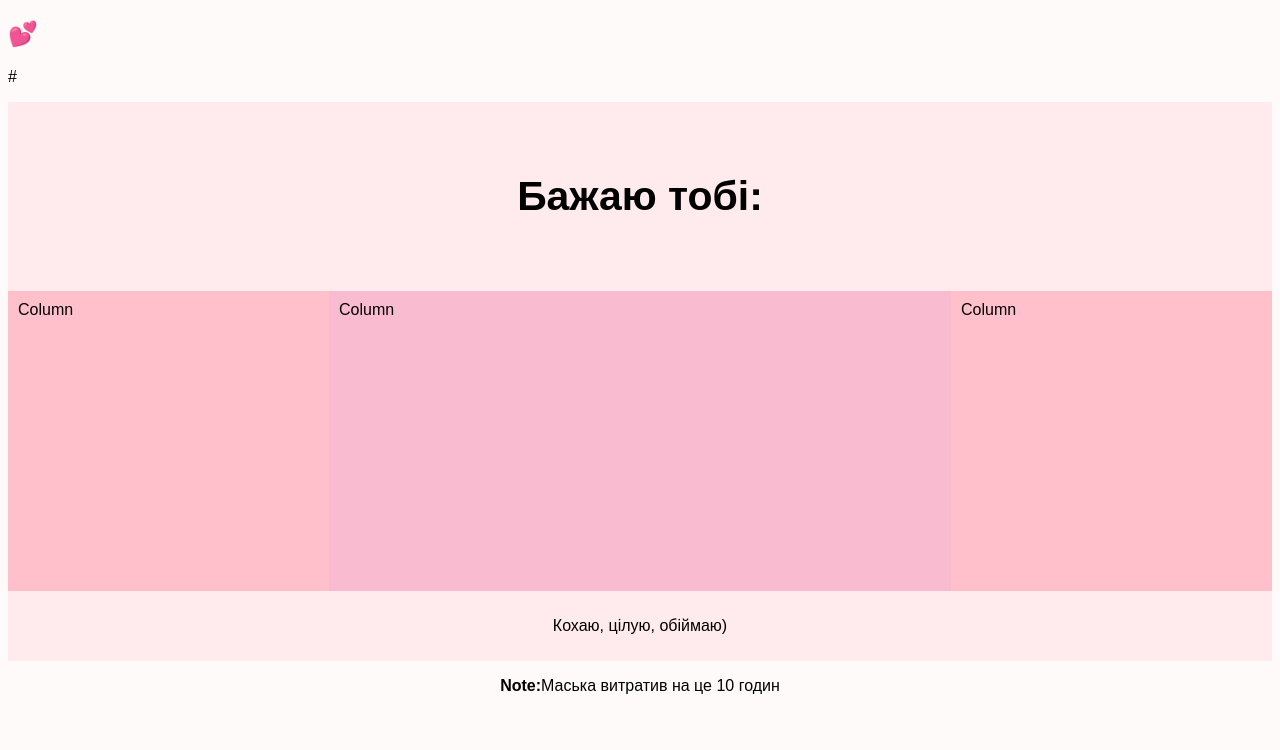
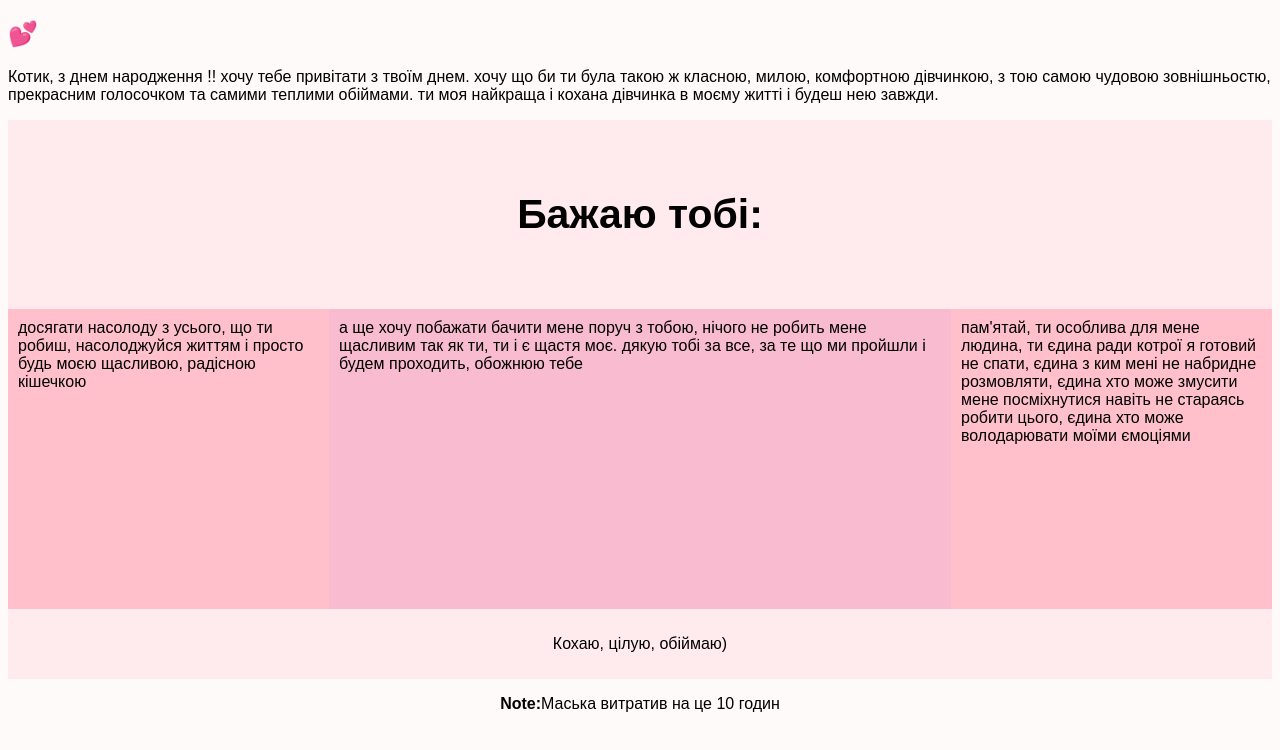
Before and after one commit to Gsjwhrbf/main, a plain HTML site: page index.html in a window 1280 px wide. Drawn offline with nearby package versions, Linux system fonts and the light colour scheme.

Commit message:
first commit

```diff
--- a/index.html
+++ b/index.html
@@ -11,7 +11,7 @@
 </head>
 <body>
     <h2>💕</h2>
-<p>#</p>
+<p>Котик, з днем народження !! хочу тебе привітати з твоїм днем. хочу що би ти була такою ж класною, милою, комфортною дівчинкою, з тою самою чудовою зовнішньостю, прекрасним голосочком та самими теплими обіймами. ти моя найкраща і кохана дівчинка в моєму житті і будеш нею завжди.</p>
 
 
 <div class="header">
@@ -19,9 +19,9 @@
 </div>
 
 <div class="row">
-  <div class="column side" style="background-color:#FFC0CB;">Column</div>
-  <div class="column middle" style="background-color:#F8BBD0;">Column</div>
-  <div class="column side" style="background-color:#FFC0CB;">Column</div>
+  <div class="column side" style="background-color:#FFC0CB;">досягати насолоду з усього, що ти робиш, насолоджуйся життям і просто будь моєю щасливою, радісною кішечкою</div>
+  <div class="column middle" style="background-color:#F8BBD0;">а ще хочу побажати бачити мене поруч з тобою, нічого не робить мене щасливим так як ти, ти і є щастя моє. дякую тобі за все, за те що ми пройшли і будем проходить, обожнюю тебе</div>
+ <div class="column side" style="background-color:#FFC0CB;">пам'ятай, ти особлива для мене людина, ти єдина ради котрої я готовий не спати, єдина з ким мені не набридне розмовляти, єдина хто може змусити мене посміхнутися навіть не стараясь робити цього, єдина хто може володарювати моїми ємоціями</div>
 </div>
 
 <div class="footer">
```
